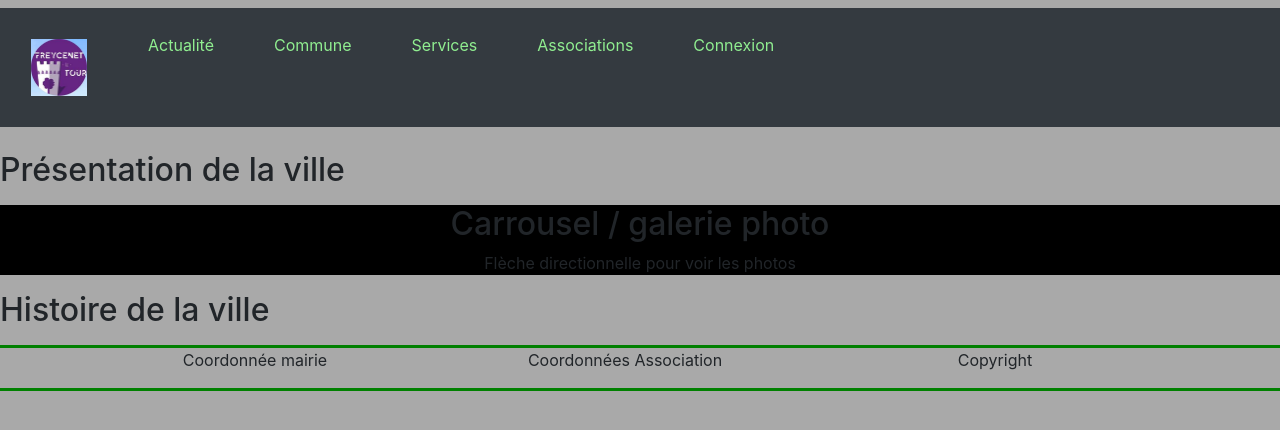
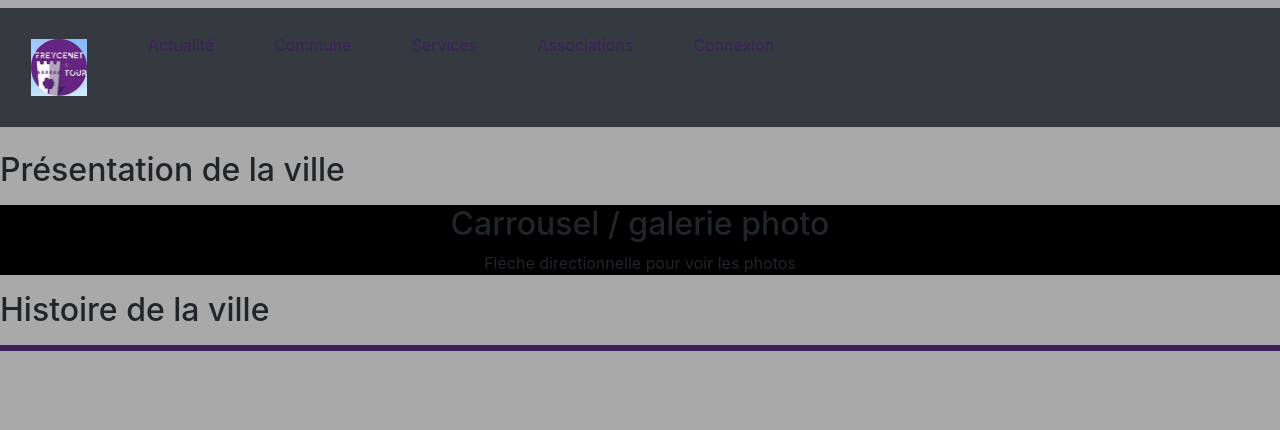
Before and after one commit to ByWind80800/Stage_Zark_Bywind_public, a PHP site: page /index.php?page=Controler&param=Accueil in a window 1280 px wide. Shown: the part 165-595 px from the top of the page. Run offline with PHP 8.4, Linux system fonts and the light colour scheme.

Commit message:
nouvelle couleur

```diff
--- a/Vue/Css/page.css
+++ b/Vue/Css/page.css
@@ -23,15 +23,15 @@ div a{
 	padding: 20px 30px;
 }
 .lien{
-	color: lightgreen;
+	color: #3E215A;
 	border-top: 5px solid rgba(0.0,0.0,0.0,0.0);
 	border-bottom: 5px solid rgba(0.0,0.0,0.0,0.0);
 	background-color: rgba(0.0,0.0,0.0,0.0);
 }
 .lien:hover{
-	color: green;
-	border-top: 5px solid green;
-	border-bottom: 5px solid green;
+	color: #3E215A;
+	border-top: 5px solid #3E215A;
+	border-bottom: 5px solid #3E215A;
 	background-color: darkgrey;
 	text-decoration: none;
 }
@@ -43,9 +43,9 @@ div a{
 }
 
 .imglogo:hover{
-	color: green;
-	border-top: 5px solid green;
-	border-bottom: 5px solid green;
+	color: #3E215A;
+	border-top: 5px solid #3E215A;
+	border-bottom: 5px solid #3E215A;
 	background-color: darkgrey;
 	text-decoration: none;
 }
@@ -55,8 +55,8 @@ div a{
 	background-color:grey;
 	text-align: center;
 	padding: 5px 5px;
-	border-top: 3px solid green;
-	border-bottom: 3px solid green;
+	border-top: 3px solid #3E215A;
+	border-bottom: 3px solid #3E215A;
 }
 .carrousel{
 	background-color: black;
@@ -65,8 +65,8 @@ div a{
 	margin-right: 50px;
 }
 footer{
-	border-top: 3px solid green;
-	border-bottom: 3px solid green;
+	border-top: 3px solid #3E215A;
+	border-bottom: 3px solid #3E215A;
 }
 .footer{
 	background-color: darkgrey;
--- a/Vue/includes/pied.php
+++ b/Vue/includes/pied.php
@@ -1,18 +1,6 @@
 <section>
 	<footer>
-		<div class="container">
-		  	<div class="row">
-		    	<div class="col-sm" align="center">
-		      		<p>Coordonnée mairie</p>
-		    	</div>
-		    	<div class="col-sm" align="center">
-		      		<p>Coordonnées Association</p>
-		    	</div>
-		    	<div class="col-sm" align="center">
-		      		<p>Copyright</p>
-		    	</div>
-		  	</div>
-		</div>
+
 	</footer>
 </html>
 </section>
```
